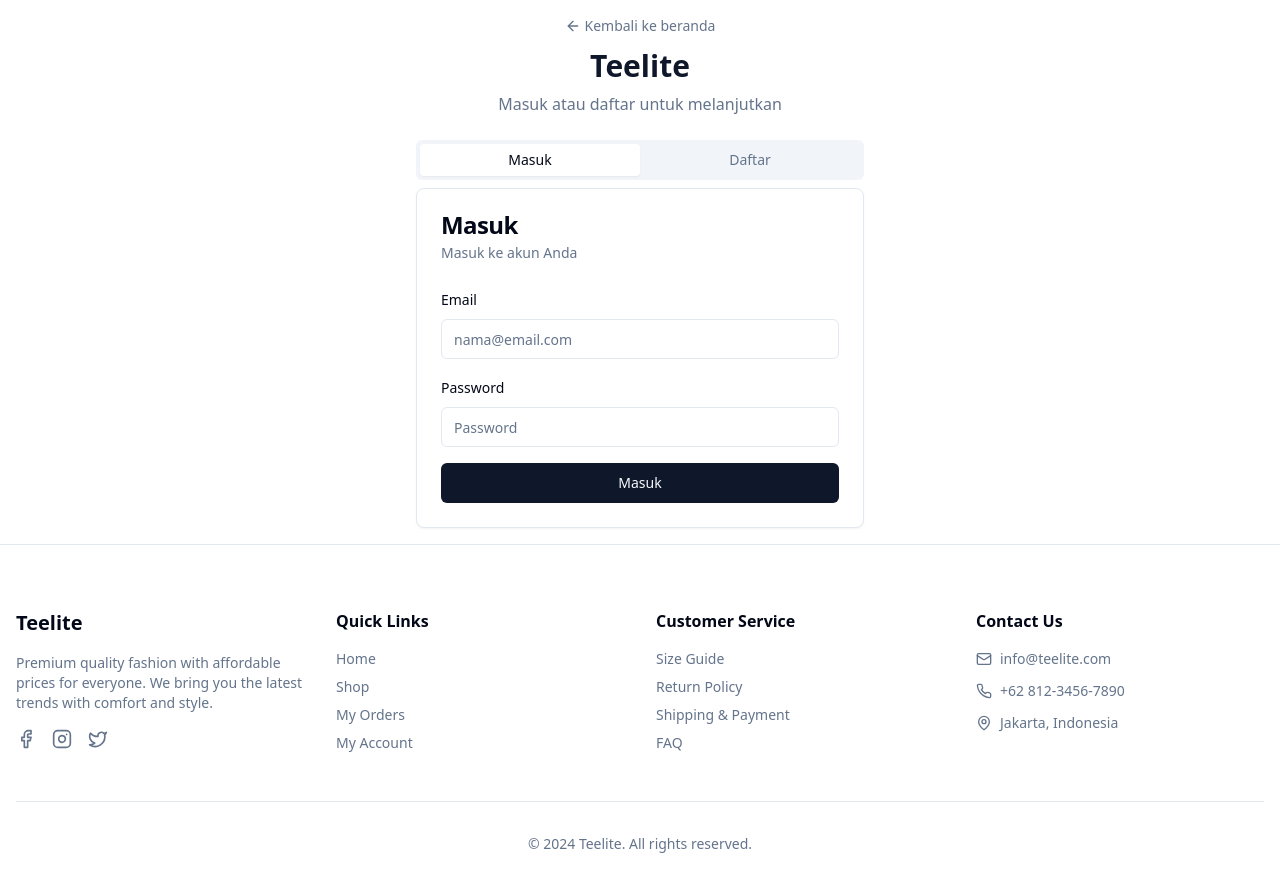
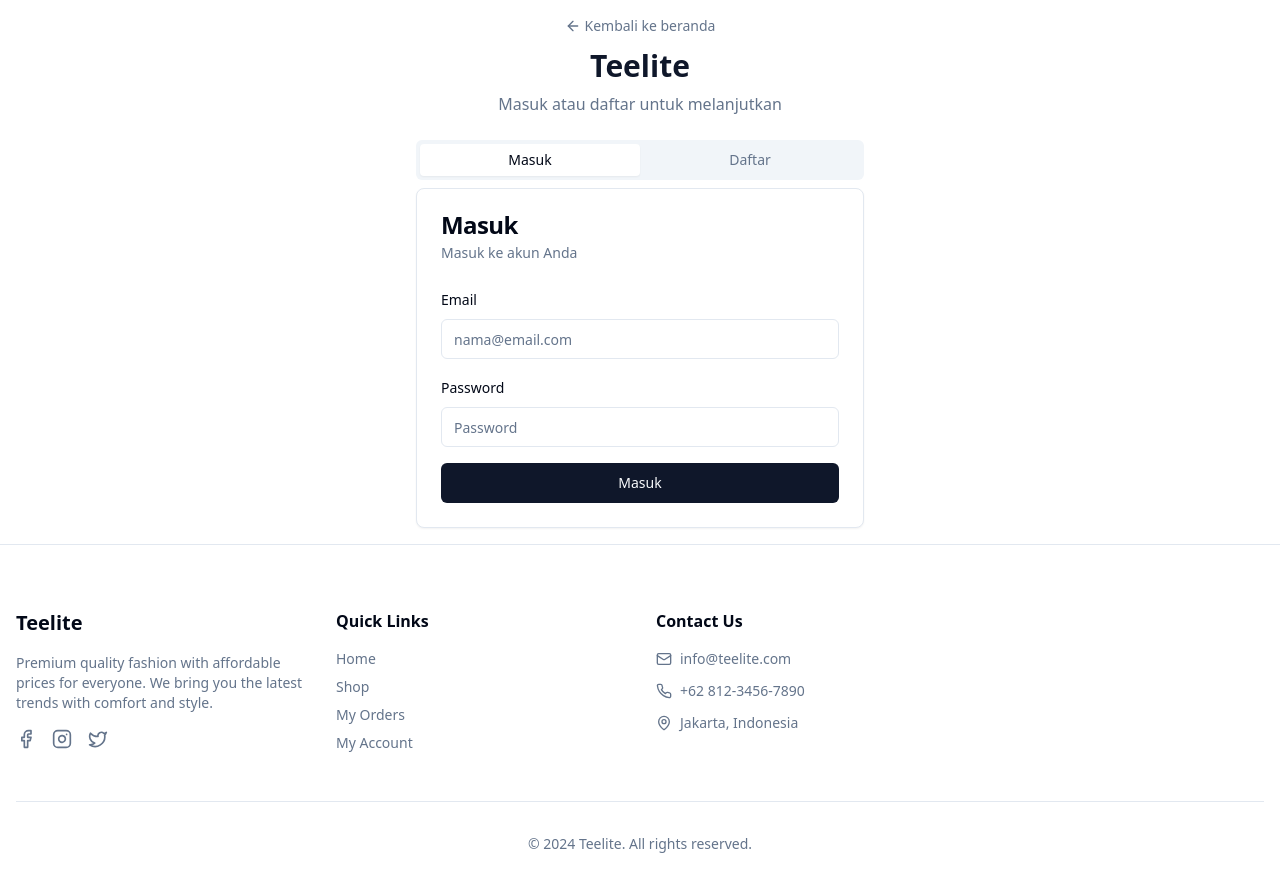
Before and after one commit to rifhrzi/teeliteclub, a React (Vite) app: page /auth in a window 1280 px wide. Shown: the top 892 px of the page. Built offline with nearby package versions, Linux system fonts and the light colour scheme.

Commit message:
Visual edit in Lovable
Edited UI in Lovable

```diff
--- a/src/components/layout/Footer.tsx
+++ b/src/components/layout/Footer.tsx
@@ -3,8 +3,7 @@ import { Facebook, Instagram, Twitter, Phone, Mail, MapPin } from "lucide-react"
 
 // Footer component for consistent layout across all pages
 export const Footer = () => {
-  return (
-    <footer className="bg-background border-t py-16">
+  return <footer className="bg-background border-t py-16">
       <div className="container mx-auto px-4">
         <div className="grid md:grid-cols-4 gap-8">
           {/* Company Info */}
@@ -46,15 +45,7 @@ export const Footer = () => {
           </div>
 
           {/* Customer Service */}
-          <div className="space-y-4">
-            <h4 className="font-semibold text-foreground">Customer Service</h4>
-            <div className="space-y-2 text-muted-foreground text-sm">
-              <p>Size Guide</p>
-              <p>Return Policy</p>
-              <p>Shipping & Payment</p>
-              <p>FAQ</p>
-            </div>
-          </div>
+
 
           {/* Contact Info */}
           <div className="space-y-4">
@@ -83,6 +74,5 @@ export const Footer = () => {
           </p>
         </div>
       </div>
-    </footer>
-  );
+    </footer>;
 };
```
